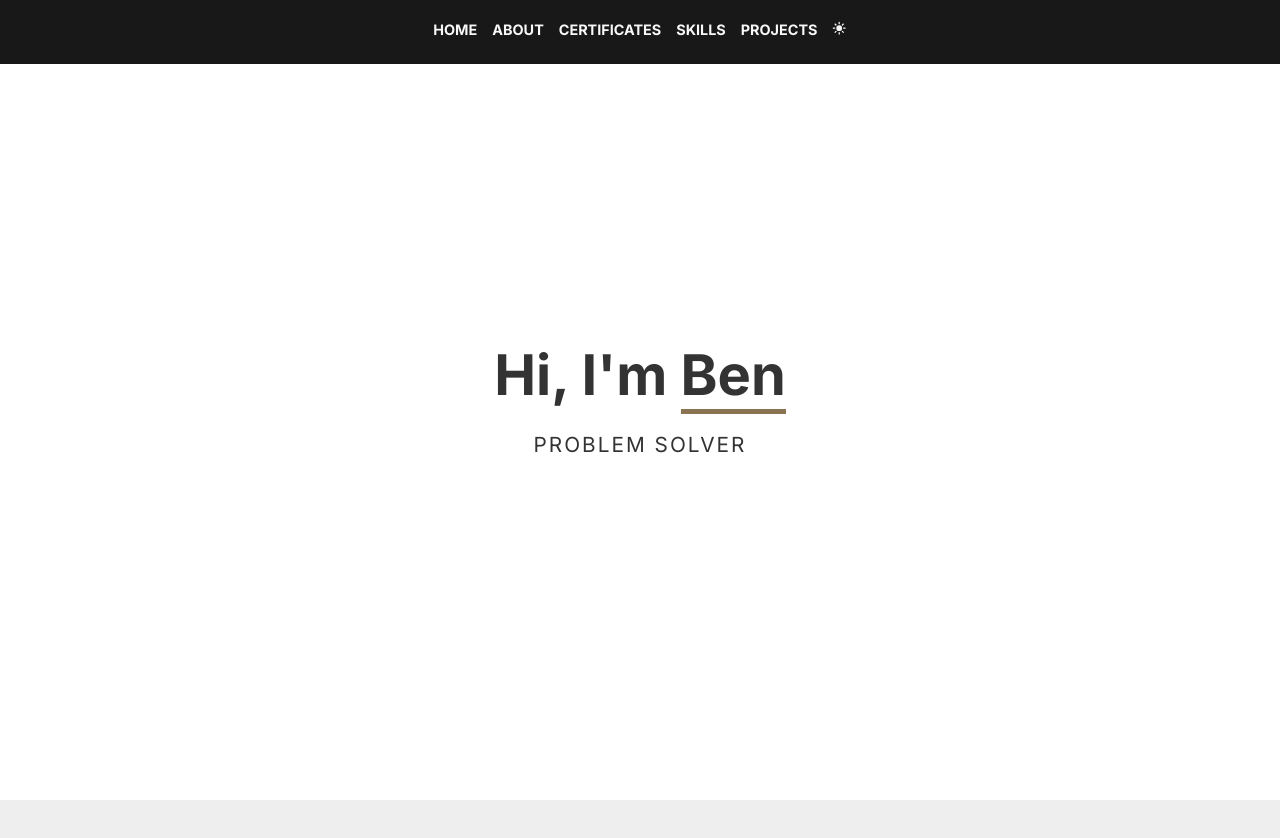
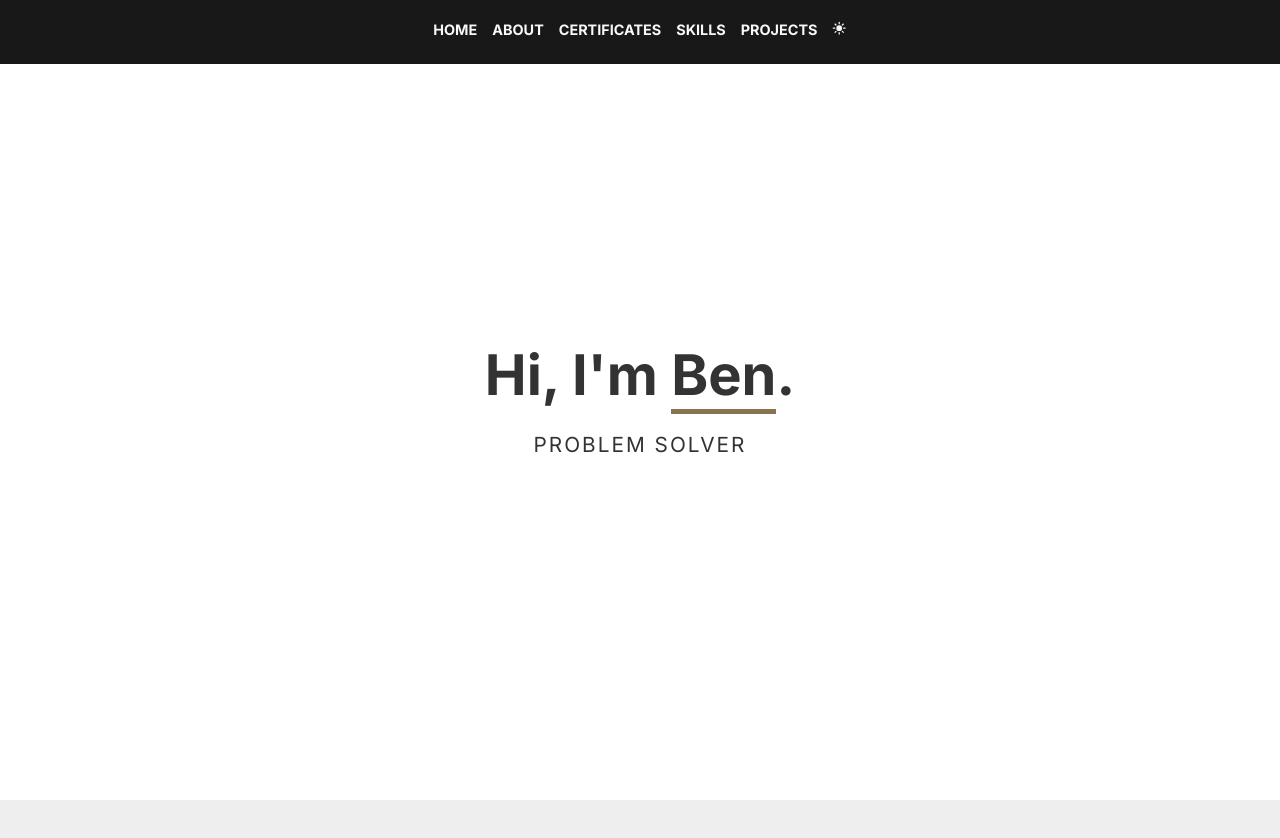
Before and after one commit to BenAllington95/portfolio-react-version-three, a React (Vite) app in the folder app/: page / in a window 1280 px wide. Shown: the top 838 px of the page. Built offline with nearby package versions, Linux system fonts and the light colour scheme.

Commit message:
Add full stop to hero

```diff
--- a/app/src/components/Hero.jsx
+++ b/app/src/components/Hero.jsx
@@ -1,4 +1,6 @@
 import React, { useState, useEffect } from 'react'
+
+
 
 export default function Hero(props) {
 
@@ -19,7 +21,7 @@ useEffect(() => {
 
     return (
         <div className="hero" id="hero-section">
-            <h1>Hi, I'm <span className="hero-heading-ben">Ben</span></h1>
+            <h1>Hi, I'm <span className="hero-heading-ben">Ben</span>.</h1>
             <p>{currentItem}</p>
         </div>
     )
--- a/app/src/images.jsx
+++ b/app/src/images.jsx
@@ -21,6 +21,7 @@ import unitConverterImg from '../src/images/unit-converter-img.png';
 import websiteCardImg from '../src/images/website-card-img.png';
 import passwordImg from '../src/images/password-img.png';
 import dinerImg from '../src/images/diner-img.png';
+import lightBackground from '../src/images/light-main-img.jpg';
 
 
 export default {
@@ -47,5 +48,6 @@ export default {
     websiteCardImg,
     passwordImg,
     dinerImg,
+    lightBackground
 
 }
--- a/app/src/scss/main.css
+++ b/app/src/scss/main.css
@@ -94,9 +94,6 @@
   color: #79c0ff;
 }
 
-#light-theme .hero {
-  background: #fff;
-}
 #light-theme .hero h1 {
   color: #333333;
 }
```
Also changed, not shown: app/src/images/light-main-img.jpg (added), 1 other file (tests, documents, lock files or other folders).
